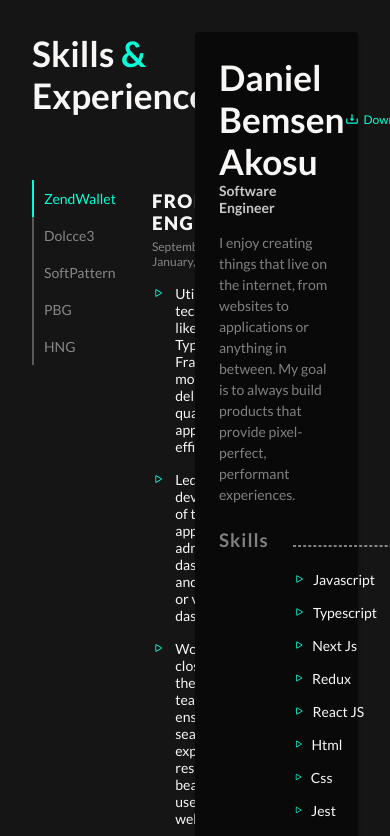
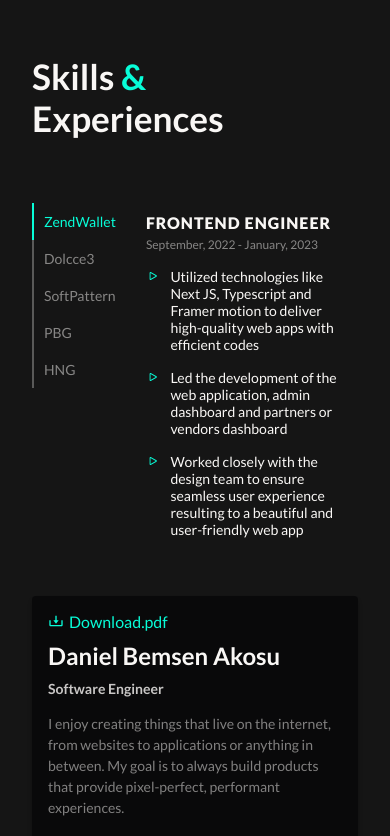
Before and after one commit to AugustBemsen/realice.me, a React (Vite) app: page /resume in a window 390 px wide. Shown: the top 836 px of the page. Built offline with nearby package versions, Linux system fonts and the light colour scheme.

Commit message:
making skills page responsive

```diff
--- a/src/pages/resume.tsx
+++ b/src/pages/resume.tsx
@@ -18,4 +18,9 @@ const ResumeStyled = styled.div`
   display: flex;
   align-items: flex-start;
   justify-content: space-between;
+
+  @media screen and (max-width: 850px) {
+    display: block;
+    margin-top: 7%;
+  }
 `;
--- a/src/parts/resume/experience.tsx
+++ b/src/parts/resume/experience.tsx
@@ -130,4 +130,22 @@ const ExperienceStyled = styled.div`
       }
     }
   }
+
+  @media screen and (max-width: 850px) {
+    width: 100%;
+    margin-bottom: 2rem;
+  }
+
+  @media screen and (max-width: 500px) {
+    .nav {
+      margin-right: 10px;
+    }
+
+    .job-content {
+      h3 {
+        font-size: ${({ theme }) => theme.fonts.sizes.normal};
+        letter-spacing: 1px;
+      }
+    }
+  }
 `;
--- a/src/parts/resume/skills.tsx
+++ b/src/parts/resume/skills.tsx
@@ -133,4 +133,37 @@ const SkillsStyled = styled.div`
       }
     }
   }
+
+  @media screen and (max-width: 850px) {
+    width: 100%;
+    margin-bottom: 2rem;
+  }
+
+  @media screen and (max-width: 500px) {
+    padding: 1rem;
+
+    .skill-intro {
+      .person {
+        flex-direction: column-reverse;
+        align-items: flex-start;
+
+        h2 {
+          font-size: ${({ theme }) => theme.fonts.sizes.lg};
+          margin: 10px 0;
+        }
+
+        p {
+          font-size: ${({ theme }) => theme.fonts.sizes.normal};
+
+          svg {
+            font-size: ${({ theme }) => theme.fonts.sizes.normal};
+          }
+        }
+      }
+    }
+
+    .skill-set .skills-wrapper {
+      margin-left: 0;
+    }
+  }
 `;
```
